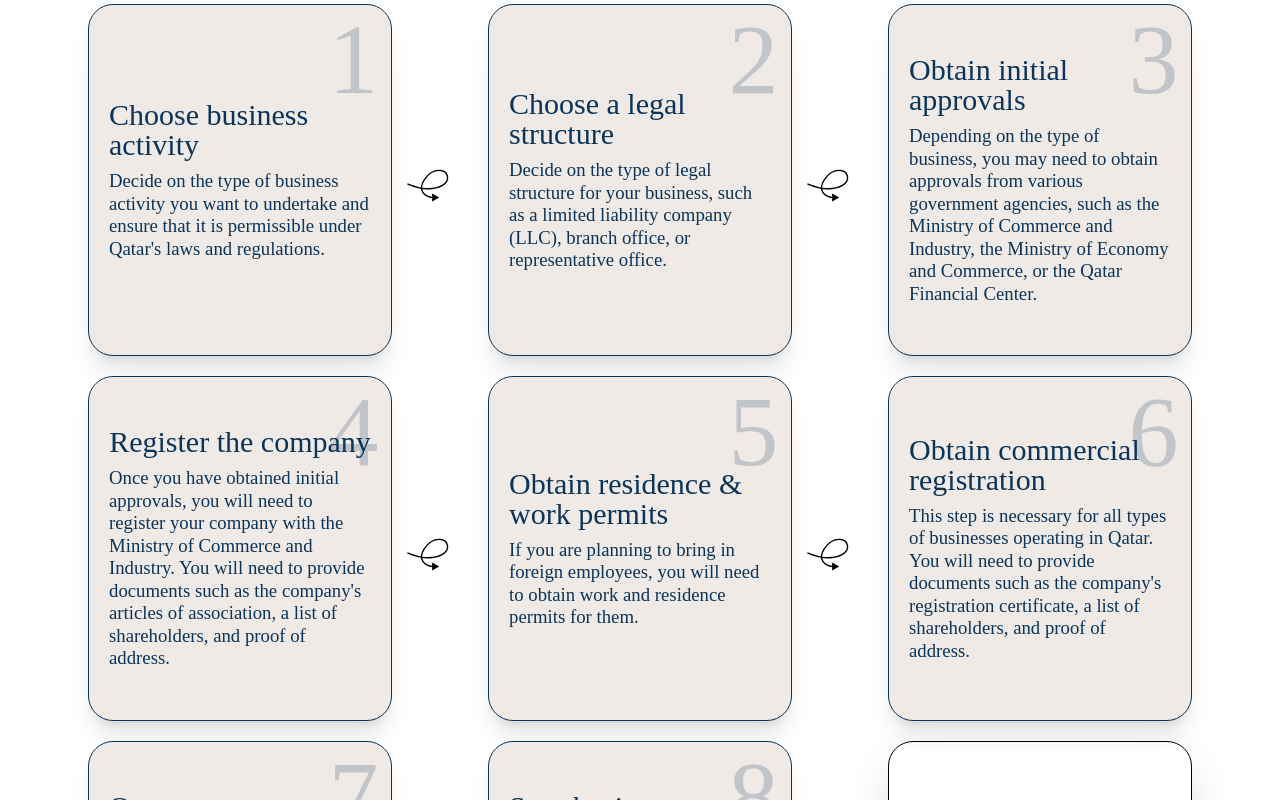
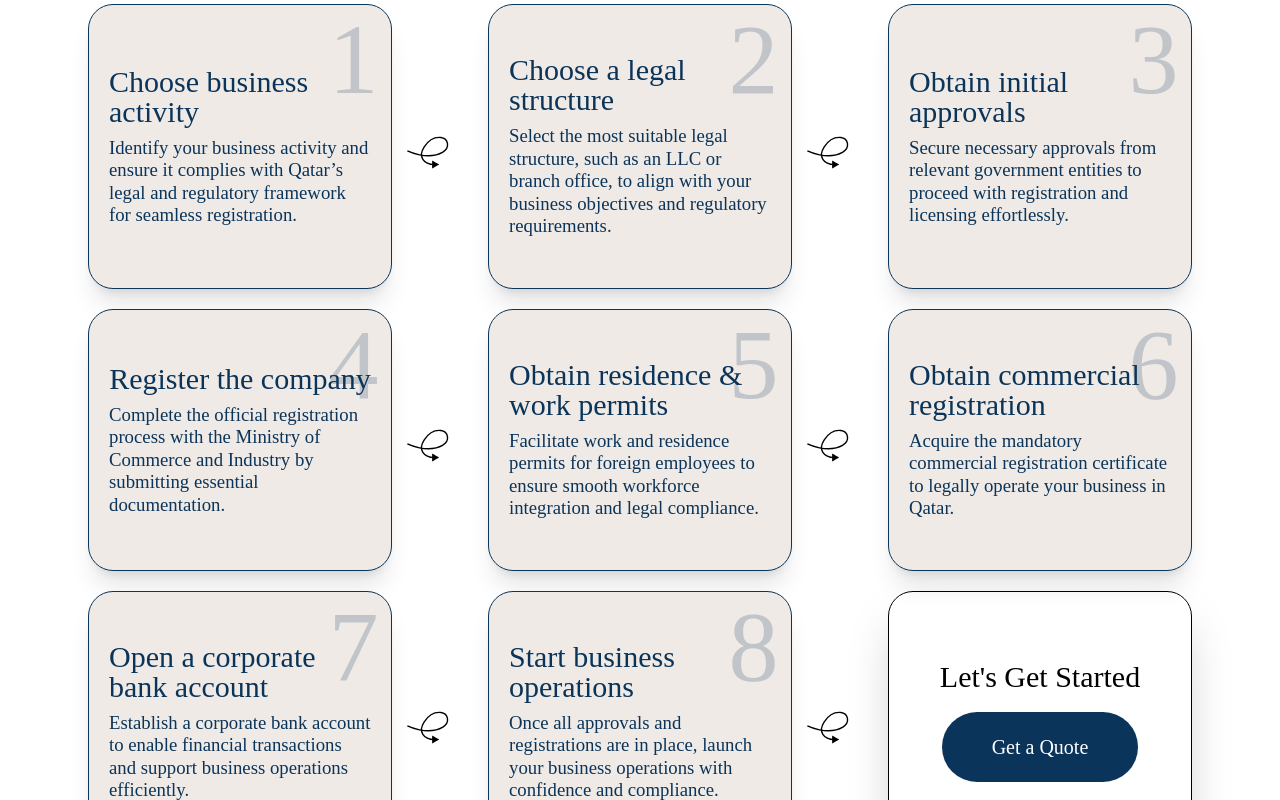
Before and after one commit to royalOrbitInnovations/tax-business-consultants, a Next.js app: page / in a window 1280 px wide. Shown: the part 5680-6480 px from the top of the page. Built offline with nearby package versions, Linux system fonts and the light colour scheme; no server answers; the database is empty.

Commit message:
business process updated

```diff
--- a/src/app/lib/db.js
+++ /dev/null
@@ -1,14 +0,0 @@
-// src/app/lib/db.js
-import { join } from "path";
-import { Low } from "lowdb";
-import { JSONFile } from "lowdb/node";
-
-const file = join(process.cwd(), "data", "db.json");
-const adapter = new JSONFile(file);
-// Pass default data as the second argument
-const db = new Low(adapter, { posts: [] });
-
-await db.read();
-db.data ||= { posts: [] };
-
-export default db;
--- a/src/components/homePage/BusinessProcess.js
+++ b/src/components/homePage/BusinessProcess.js
@@ -13,42 +13,42 @@ const data = [
   {
     step: "Choose business activity",
     description:
-      "Decide on the type of business activity you want to undertake and ensure that it is permissible under Qatar's laws and regulations.",
+      "Identify your business activity and ensure it complies with Qatar’s legal and regulatory framework for seamless registration.",
   },
   {
     step: "Choose a legal structure",
     description:
-      "Decide on the type of legal structure for your business, such as a limited liability company (LLC), branch office, or representative office.",
+      "Select the most suitable legal structure, such as an LLC or branch office, to align with your business objectives and regulatory requirements.",
   },
   {
     step: "Obtain initial approvals",
     description:
-      "Depending on the type of business, you may need to obtain approvals from various government agencies, such as the Ministry of Commerce and Industry, the Ministry of Economy and Commerce, or the Qatar Financial Center.",
+      "Secure necessary approvals from relevant government entities to proceed with registration and licensing effortlessly.",
   },
   {
     step: "Register the company",
     description:
-      "Once you have obtained initial approvals, you will need to register your company with the Ministry of Commerce and Industry. You will need to provide documents such as the company's articles of association, a list of shareholders, and proof of address.",
+      "Complete the official registration process with the Ministry of Commerce and Industry by submitting essential documentation.",
   },
   {
     step: "Obtain residence & work permits",
     description:
-      "If you are planning to bring in foreign employees, you will need to obtain work and residence permits for them.",
+      "Facilitate work and residence permits for foreign employees to ensure smooth workforce integration and legal compliance.",
   },
   {
     step: "Obtain commercial registration",
     description:
-      "This step is necessary for all types of businesses operating in Qatar. You will need to provide documents such as the company's registration certificate, a list of shareholders, and proof of address.",
+      "Acquire the mandatory commercial registration certificate to legally operate your business in Qatar.",
   },
   {
     step: "Open a corporate bank account",
     description:
-      "Once your business is registered, you will need to open a corporate bank account in order to start operations.",
+      "Establish a corporate bank account to enable financial transactions and support business operations efficiently.",
   },
   {
     step: "Start business operations",
     description:
-      "Once all the necessary approvals, licenses, and permits have been obtained, you can start your business operations.",
+      "Once all approvals and registrations are in place, launch your business operations with confidence and compliance.",
   },
 ];
 
```
